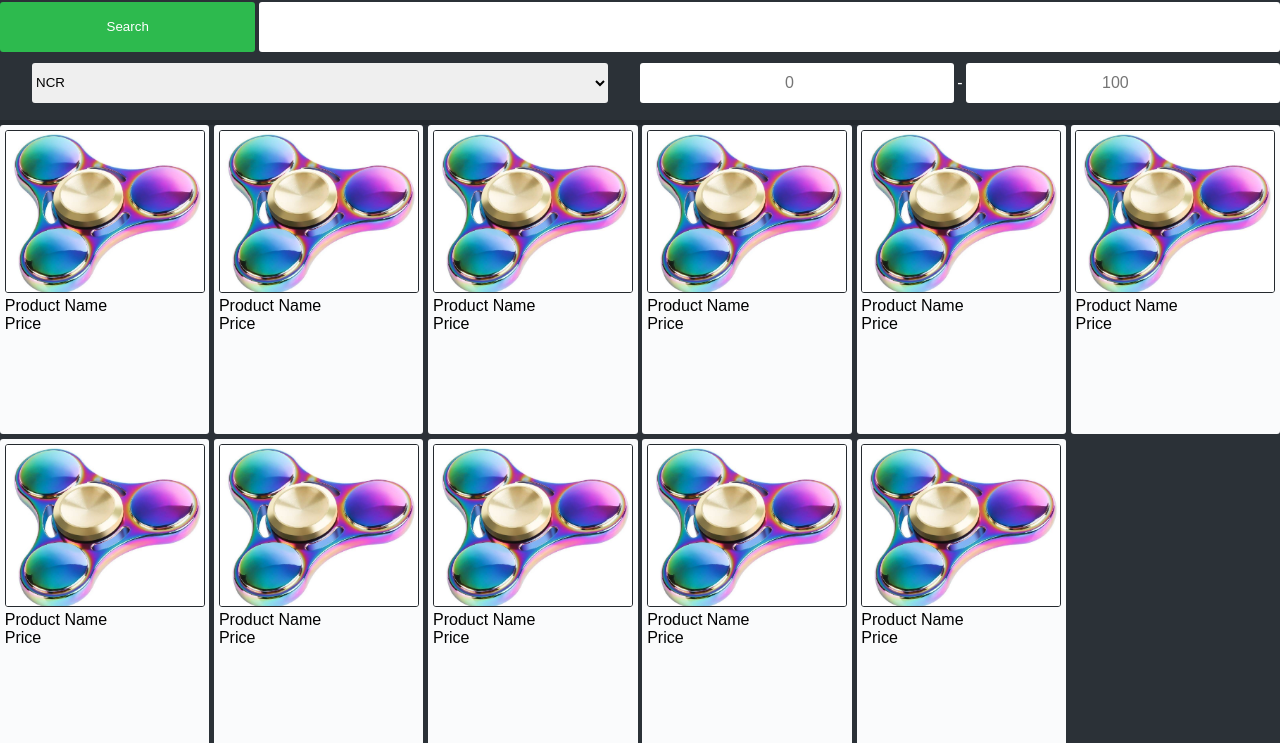
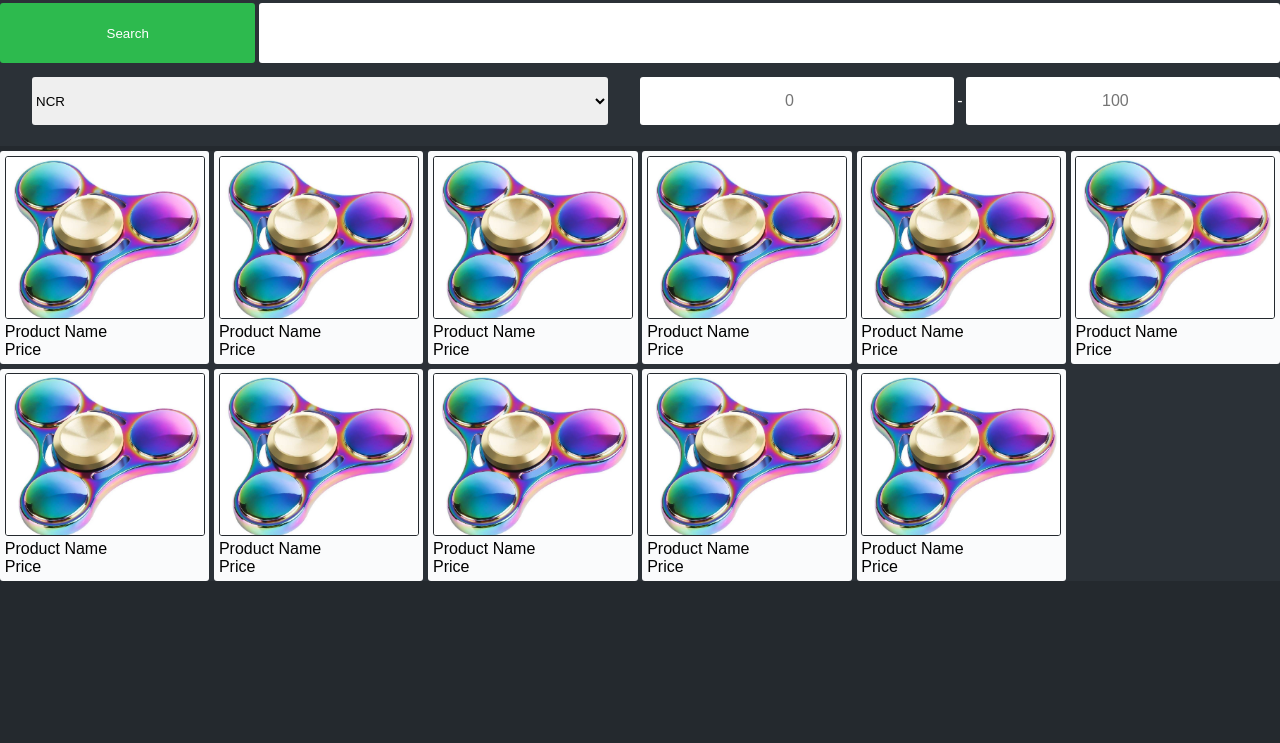
Before and after one commit to eustaquiogalano/shop, a website built with webpack: page src/index.html in a window 1280 px wide. Shown: the part 57-800 px from the top of the page. Built offline with nearby package versions, Linux system fonts and the light colour scheme.

Commit message:
style: add adjustments on product list section

```diff
--- a/src/styles.css
+++ b/src/styles.css
@@ -153,13 +153,14 @@ section {
   display: grid;
   grid-template-columns: repeat(2, 1fr);
   grid-auto-rows: auto;
+  align-items: start;
+  height: auto;
   gap: 0.3rem;
   overflow: auto;
 }
 
 .product-container {
   background-color: var(--gh-white-dark);
-  height: auto;
   width: 100%;
   padding: 0.3rem;
   border: none;
@@ -174,7 +175,7 @@ img {
 
 @media (min-width: 768px) {
   #product-list-section {
-    grid-template-columns: repeat(3, 1fr);
+    grid-template-columns: repeat(4, 1fr);
   }
 }
 
```
